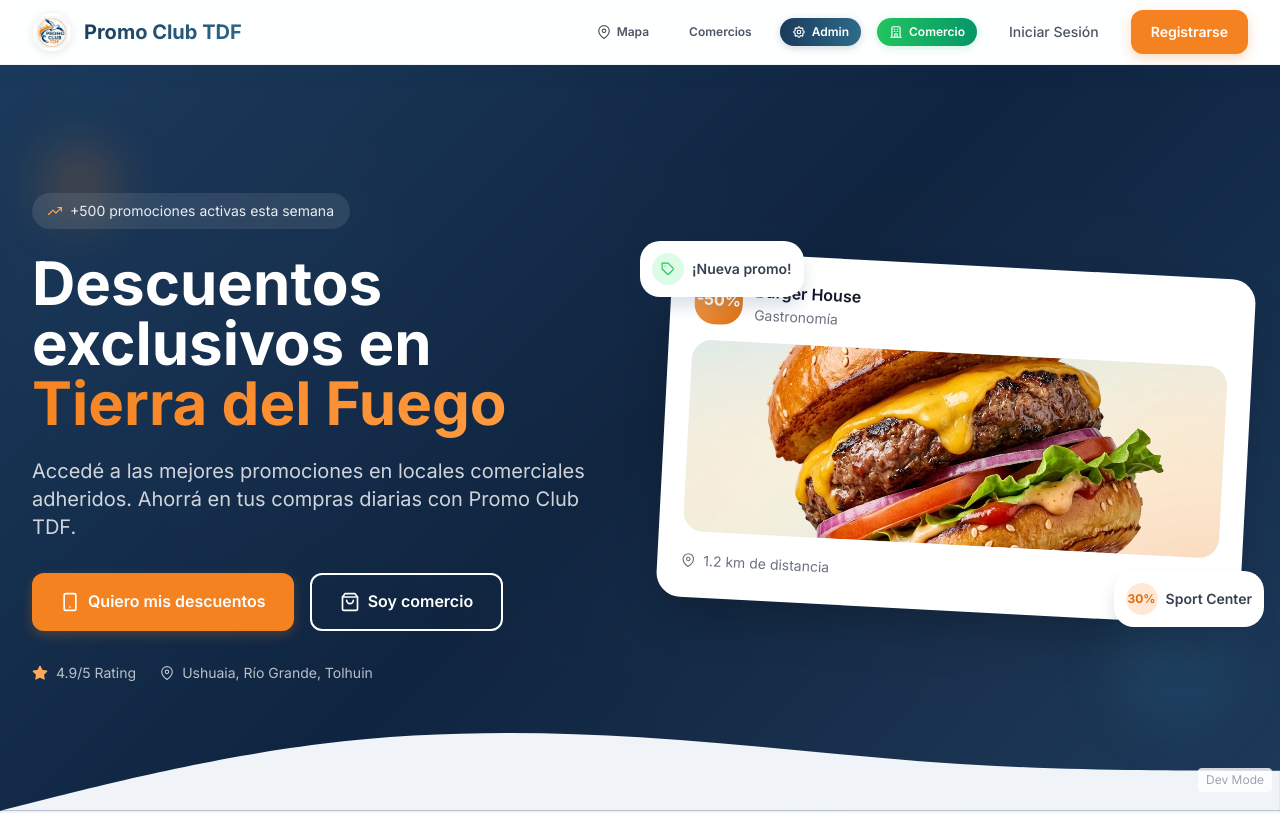
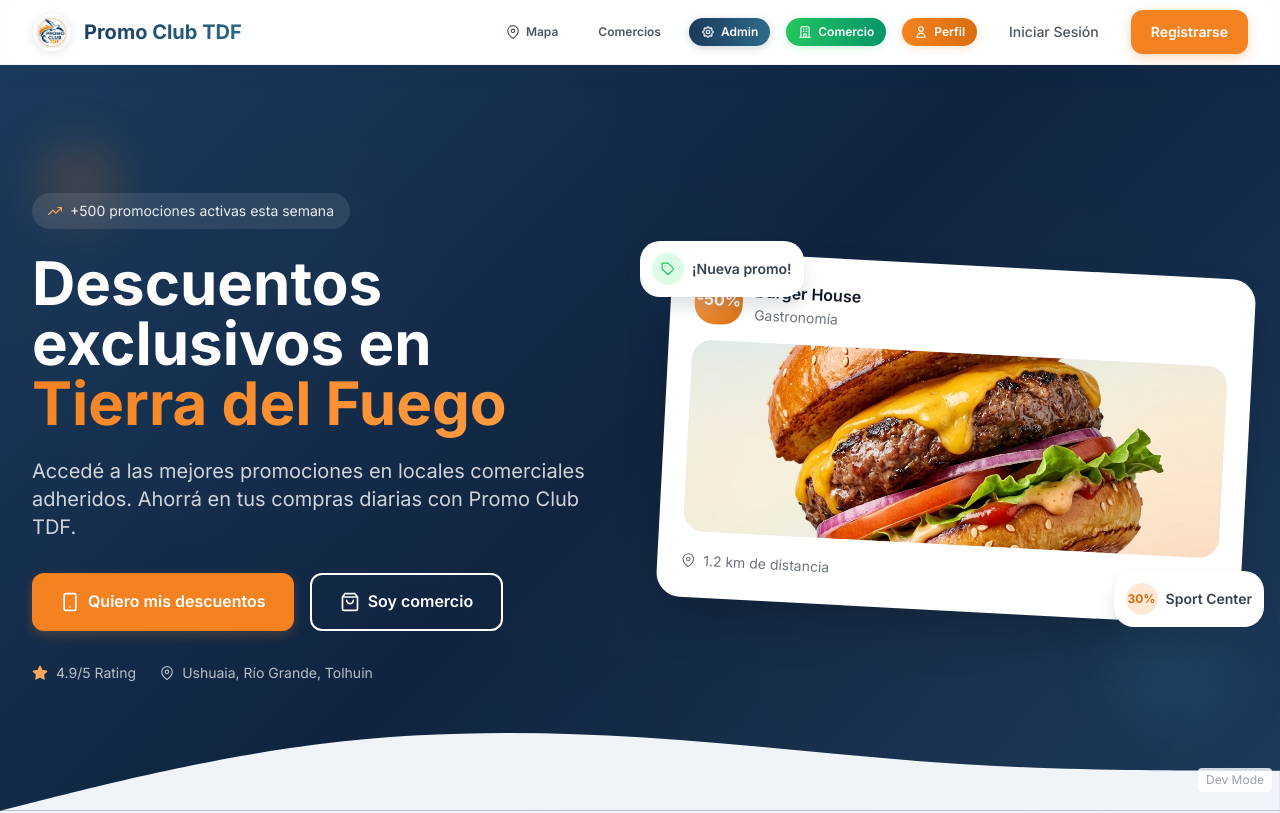
Before and after one commit to 25698412/promoclubtdf, a Next.js app in the folder web/: page / in a window 1280 px wide. Shown: the top 813 px of the page. Built offline with nearby package versions, Linux system fonts and the light colour scheme; no server answers.

Commit message:
eafaefeafeaeaefaefaaefaefaef

```diff
--- a/web/src/app/page.tsx
+++ b/web/src/app/page.tsx
@@ -116,6 +116,14 @@ export default function Home() {
               >
                 <svg className="w-3.5 h-3.5" fill="none" stroke="currentColor" viewBox="0 0 24 24"><path strokeLinecap="round" strokeLinejoin="round" strokeWidth={2} d="M19 21V5a2 2 0 00-2-2H7a2 2 0 00-2 2v16m14 0h2m-2 0h-5m-9 0H3m2 0h5M9 7h1m-1 4h1m4-4h1m-1 4h1m-5 10v-5a1 1 0 011-1h2a1 1 0 011 1v5m-4 0h4" /></svg>
                 Comercio
+              </Link>
+              <Link
+                href="/profile"
+                className="px-3 py-1.5 text-xs font-semibold text-white bg-gradient-to-r from-accent-500 to-accent-600 rounded-lg hover:shadow-md transition-all hidden sm:inline-flex items-center gap-1.5"
+                style={{ boxShadow: '0 2px 8px rgba(245,130,32,0.2)' }}
+              >
+                <svg className="w-3.5 h-3.5" fill="none" stroke="currentColor" viewBox="0 0 24 24"><path strokeLinecap="round" strokeLinejoin="round" strokeWidth={2} d="M16 7a4 4 0 11-8 0 4 4 0 018 0zM12 14a7 7 0 00-7 7h14a7 7 0 00-7-7z" /></svg>
+                Perfil
               </Link>
               <Link
                 href="/login"
```
Also changed, not shown: 1 other file (tests, documents, lock files or other folders).
